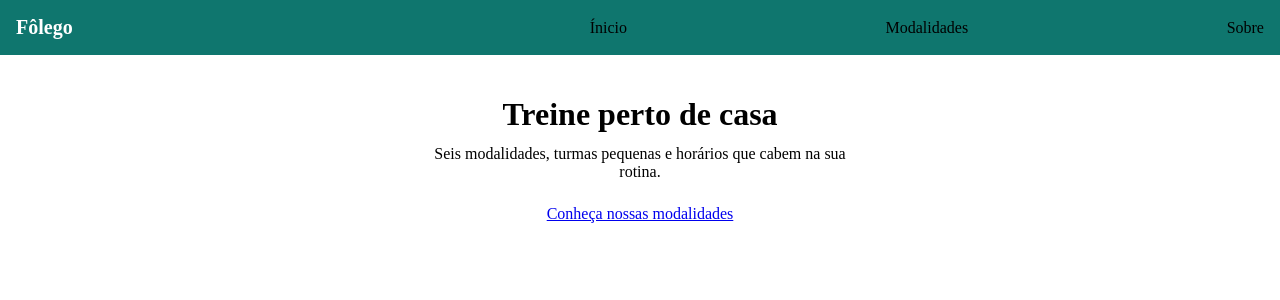
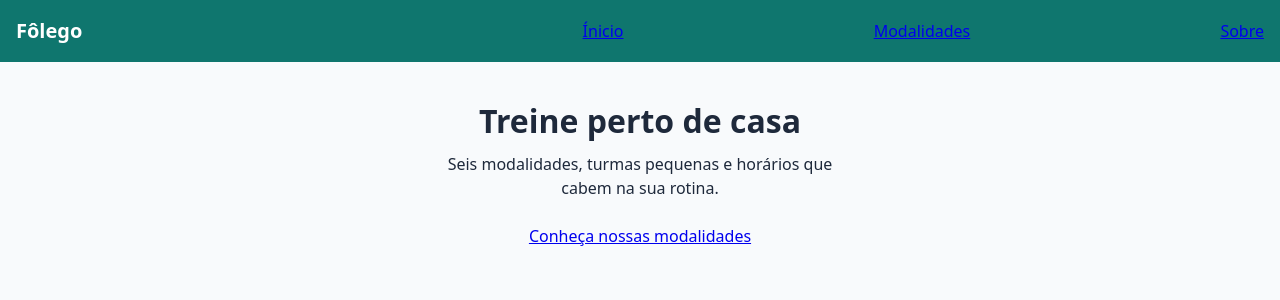
Before and after one commit to LorisZucco/06-folego, a React (Vite) app: page / in a window 1280 px wide. Shown: the top 300 px of the page. Built offline with nearby package versions, Linux system fonts and the light colour scheme.

Commit message:
feat: update Header component to use anchor tags for navigation and enhance global styles

```diff
--- a/src/assets/components/Header/index.jsx
+++ b/src/assets/components/Header/index.jsx
@@ -7,9 +7,9 @@ export default function Header() {
         <h1 className="logo">Fôlego</h1>
 
         <nav className="nav"></nav>
-        <p>Ínicio</p>
-        <p>Modalidades</p>
-        <p>Sobre</p>
+        <a href="=/">Ínicio</a>
+        <a href="/modalidades">Modalidades</a>
+        <a href="/sobre">Sobre</a>
 
     </header>
   )
--- a/src/index.css
+++ b/src/index.css
@@ -3,3 +3,9 @@
   padding: 0;
   box-sizing: border-box;
 }
+body {
+  font-family: system-ui, sans-serif;
+  background-color: #f8fafc;
+  color: #1e293b;
+  line-height: 1.5;
+}
```
